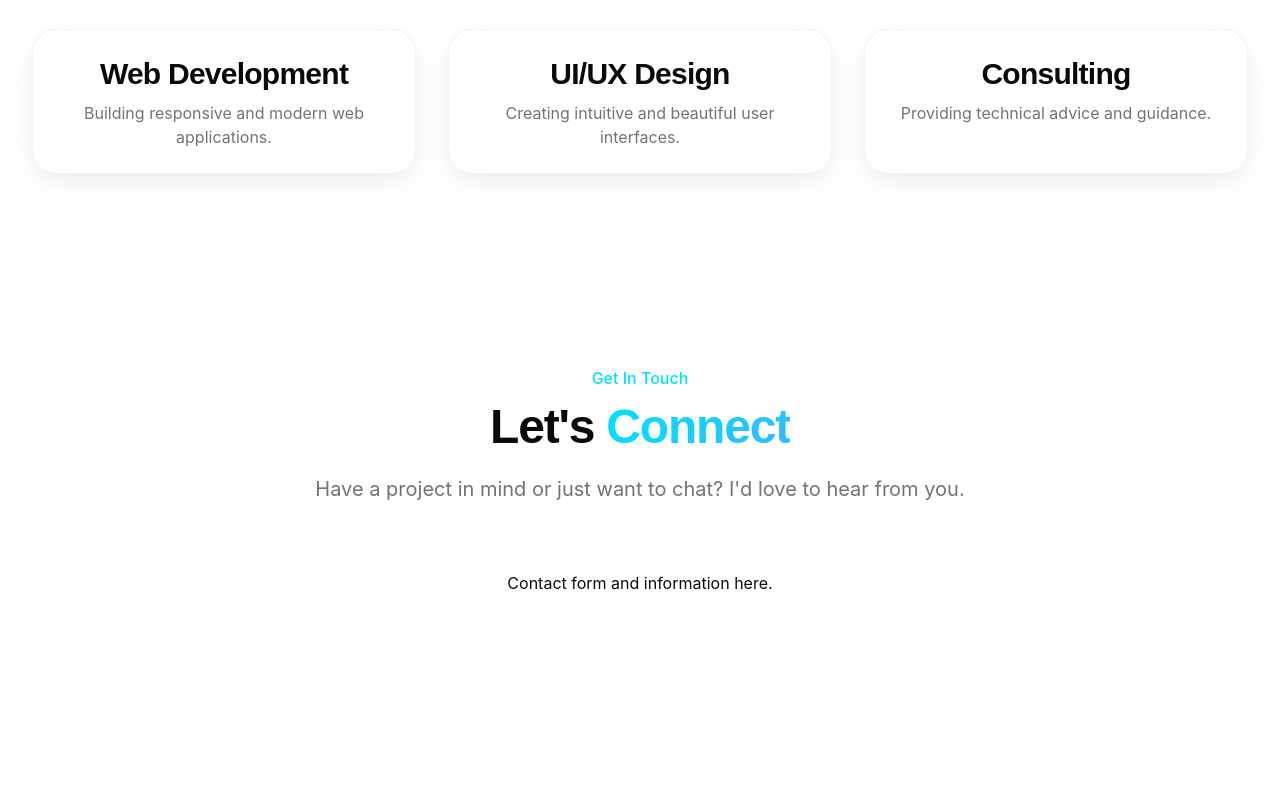
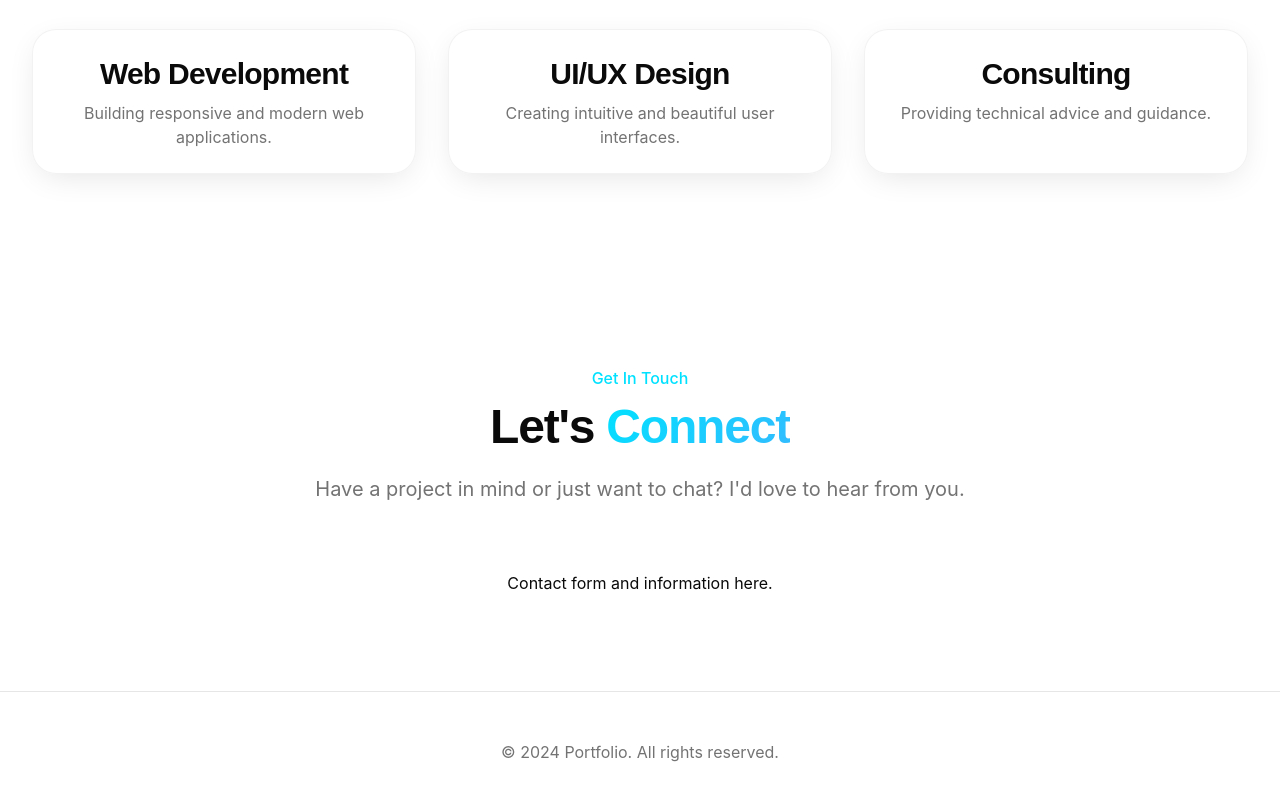
Before and after one commit to mbayajames/main.project, a React (Vite) app: page / in a window 1280 px wide. Shown: the part 2597-3397 px from the top of the page. Before the commit the page ends 3288 px from the top, so only its background shows below. Built offline with nearby package versions, Linux system fonts and the light colour scheme; the HTML template or start-up script is replaced by a standard one.

Commit message:
Refine Index page layout and content

```diff
--- a/src/pages/Index.tsx
+++ b/src/pages/Index.tsx
@@ -1,23 +1,51 @@
-import { Navbar } from "@/components/Navbar";
-import { Hero } from "@/components/Hero";
-import { About } from "@/components/About";
-import { Skills } from "@/components/Skills";
-import { Projects } from "@/components/Projects";
-import { Services } from "@/components/Services";
-import { Contact } from "@/components/Contact";
+// App.tsx or your main page component
+import { Navbar } from "../components/Navbar";
+import { About } from "../components/About";
+import { Hero } from "../components/Hero"; // Assuming you have other sections
+import { Skills } from "../components/Skills";
+import { Projects } from "../components/Projects";
+import { Services } from "../components/Services";
+import { Contact } from "../components/Contact";
+import { Footer } from "../components/Footer";
 
-const Index = () => {
+export default function App() {
   return (
-    <div className="min-h-screen bg-background">
+    <div className="min-h-screen bg-background text-foreground">
       <Navbar />
+
+      <main>
+        {/* Hero Section */}
+        <section id="#">
           <Hero />
+        </section>
+
+        {/* About Section - Make sure id matches your navbar href */}
+        <section id="about">
           <About />
+        </section>
+
+        {/* Skills Section */}
+        <section id="skills">
           <Skills />
+        </section>
+
+        {/* Projects Section */}
+        <section id="projects">
           <Projects />
+        </section>
+
+        {/* Services Section */}
+        <section id="services">
           <Services />
+        </section>
+
+        {/* Contact Section */}
+        <section id="contact">
           <Contact />
+        </section>
+      </main>
+
+      <Footer />
     </div>
   );
-};
-
-export default Index;
+}
```
Lines whose indentation alone changed are shown as unchanged.
